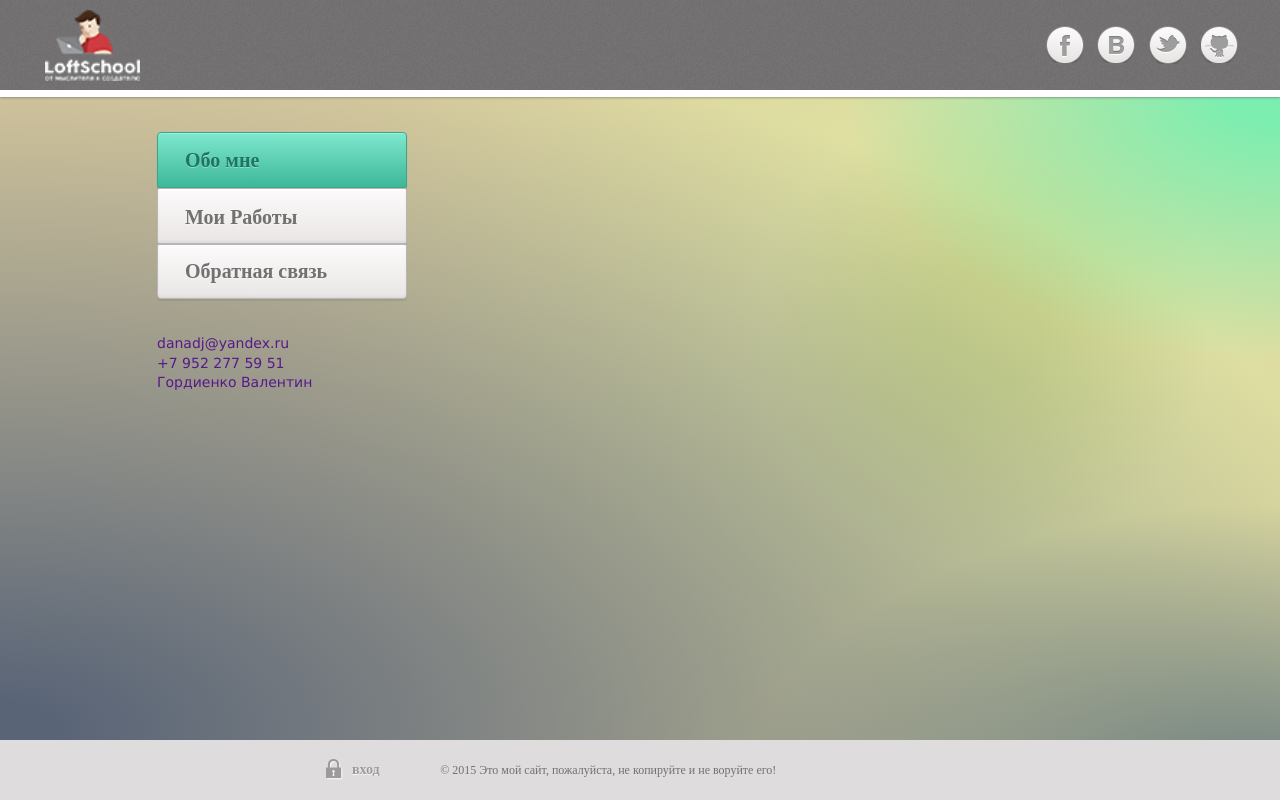
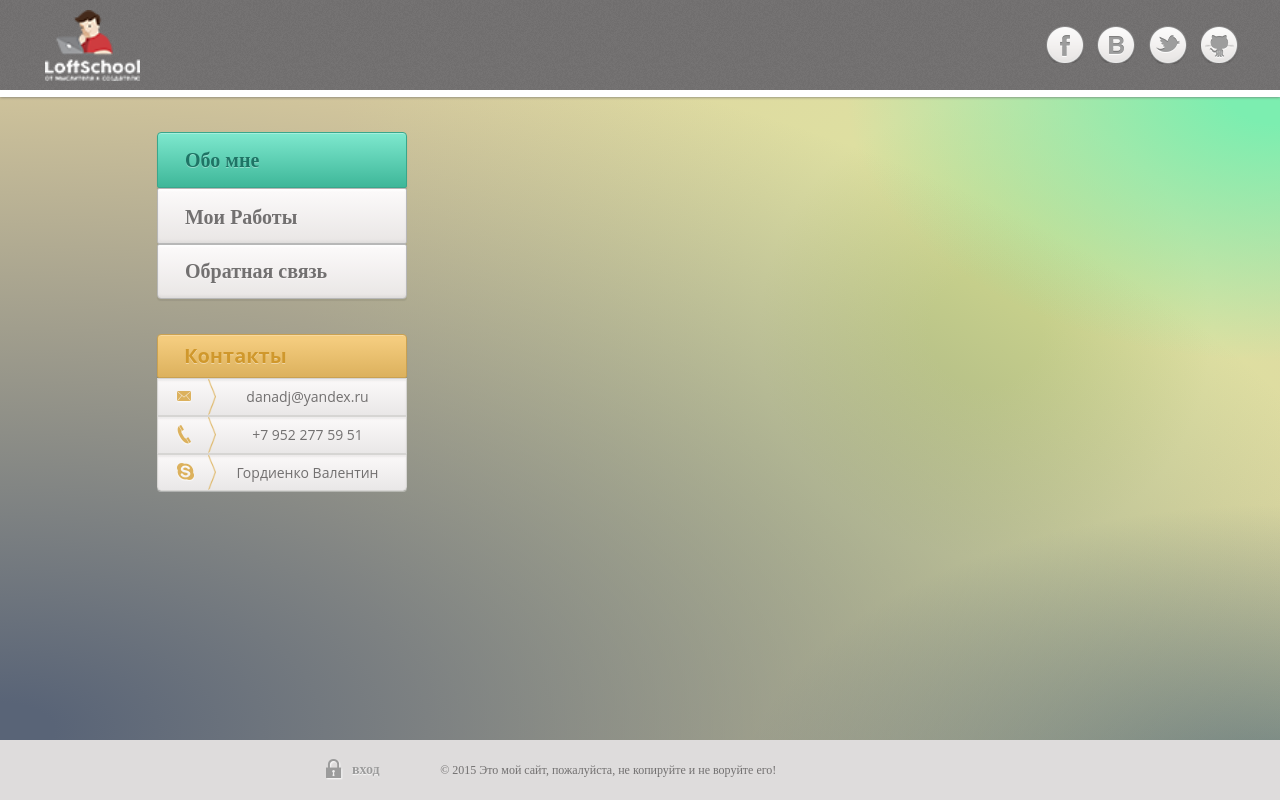
Before and after one commit to DANADJ/GVPortfolio-1, a PHP site: page / in a window 1280 px wide. Run offline with PHP 8.4, Linux system fonts and the light colour scheme; some libraries are stand-ins or nearby versions.

Commit message:
Сделал боковое меню контактов

```diff
--- a/app/css/side-nav-contact-menu.css
+++ b/app/css/side-nav-contact-menu.css
@@ -1,9 +1,10 @@
+/*Сайдбар*/
 .side {
    width: 250px;
    float: left;
 }
 /*Блок навигации*/
-.nav-menu, .contact-menu {
+.nav-menu {
    list-style: none;
    padding: 0;
    margin: 35px 0;
@@ -36,7 +37,6 @@
 .nav-menu-item-link-activePage {
    padding: 16px 27px;
    color: #1e7465;
-   display: block;
    line-height: 1.1;
    border: 1px solid #39a68b;
    background-image: -moz-linear-gradient( 90deg, rgb(62,183,153) 0%, rgb(126,232,206) 100%);
@@ -72,4 +72,84 @@
    box-shadow: 0px 2px 1px 0px rgba(9, 9, 9, 0.16),inset 0px 1px 0px 0px rgba(255, 255, 255, 0.3);
 }
 
+
 /*Блок тонтактов*/
+.contact-menu {
+   padding: 0;
+   margin: 35px 0;
+   width: 100%;
+}
+.contact-menu-list {
+   list-style: none;
+   padding: 0;
+   margin: 0;
+}
+.contact-menu-header {
+   padding: 10px 26px;
+   margin: 0;
+   font-size: 20px;
+   font-family: "Open Sans";
+   color: #d0982c;
+   line-height: 1.1;
+   text-align: left;
+   text-shadow: 0px 1px 0px rgba(255, 255, 255, 0.4);
+   border: 1px solid #caa151;
+   border-top-right-radius: 4px;
+   border-top-left-radius: 4px;
+   border-bottom-left-radius: 2px;
+   border-bottom-right-radius: 2px;
+   background-image: -moz-linear-gradient( 90deg, rgb(220,177,93) 0%, rgb(244,204,126) 90%);
+   background-image: -webkit-linear-gradient( 90deg, rgb(220,177,93) 0%, rgb(244,204,126) 90%);
+   background-image: -ms-linear-gradient( 90deg, rgb(220,177,93) 0%, rgb(244,204,126) 90%);
+   box-shadow: 0px 2px 1px 0px rgba(9, 9, 9, 0.17),inset 0px 1px 0px 0px rgba(255, 255, 255, 0.25);
+}
+.contact-menu-list-item {
+   line-height: 100%;
+   padding: 0;
+   border: 1px solid #d6d5d3;
+   background-image: -moz-linear-gradient( 90deg, #e9e7e7 0%, #fbf9f9 100%);
+   background-image: -webkit-linear-gradient( 90deg, #e9e7e7 0%, #fbf9f9 100%);
+   background-image: -ms-linear-gradient( 90deg, #e9e7e7 0%, #fbf9f9 100%);
+   box-shadow: 0px 1px 0px 0px rgba(255, 255, 255, 0.35),inset 0px 2px 2px 0px rgba(114, 112, 112, 0.1);
+}
+.contact-menu-list-item:last-child {
+   border-bottom-right-radius: 4px;
+   border-bottom-left-radius: 4px;
+}
+.contact-menu-list-item:hover {
+  border: 1px solid #d6d5d3;
+  background-image: -moz-linear-gradient( 90deg, #e0c591 0%, #fbf9f9 100%);
+  background-image: -webkit-linear-gradient( 90deg, #e0c591 0%, #fbf9f9 100%);
+  background-image: -ms-linear-gradient( 90deg, #e0c591 0%, #fbf9f9 100%);
+}
+.mail-link {
+   background: url(../images/>.png) no-repeat,
+               url(../images/mail.png) no-repeat;
+   background-size: 8px 100%, 16px 13px;
+   background-origin: border-box, none;
+   background-position: 50px 0px, 18px 50%;
+}
+.celphone-link {
+   background: url(../images/>.png) no-repeat,
+               url(../images/celphone.png) no-repeat;
+   background-size: 8px 100%, 16px 21px;
+   background-origin: border-box, none;
+   background-position: 50px 0px, 18px 50%;
+}
+.skype-link {
+   background: url(../images/>.png) no-repeat,
+               url(../images/skype.png) no-repeat;
+   background-size: 8px 100%, 18px 18px;
+   background-origin: border-box, none;
+   background-position: 50px 0px, 19px 50%;
+}
+.contact-menu-list-item-icon {
+   padding: 10px 9px 9px 60px;
+   text-align: center;
+}
+.contact-menu-list-item-link {
+   font-size: 14px;
+   font-family: "Open Sans";
+   color: #727070;
+   line-height: 1.2;
+}
--- a/app/index.html
+++ b/app/index.html
@@ -35,11 +35,26 @@
                   <li class="nav-menu-item "><a href="myworks.html" class="link-without-decorations nav-menu-item-link">Мои Работы</a></li>
                   <li class="nav-menu-item"><a href="contactwithme.html" class="link-without-decorations nav-menu-item-link">Обратная связь</a></li>
                </ul>
-               <ul class="contact-menu">
-                  <li class="contact-menu-item"><a href="" class="link-without-decorations">danadj@yandex.ru</a></li>
-                  <li class="contact-menu-item"><a href="" class="link-without-decorations">+7 952 277 59 51</a></li>
-                  <li class="contact-menu-item"><a href="" class="link-without-decorations">Гордиенко Валентин</a></li>
-               </ul>
+               <div class="contact-menu">
+                  <h3 class="contact-menu-header">Контакты</h3>
+                  <ul class="contact-menu-list">
+                     <li class="contact-menu-list-item">
+                        <div class="contact-menu-list-item-icon mail-link">
+                           <a href="mailto:danadj@yandex.ru" class="link-without-decorations contact-menu-list-item-link">danadj@yandex.ru</a>
+                        </div>
+                     </li>
+                     <li class="contact-menu-list-item">
+                        <div class="contact-menu-list-item-icon celphone-link">
+                           <a href="tel:+79522775951" class="link-without-decorations contact-menu-list-item-link">+7 952 277 59 51</a>
+                        </div>
+                     </li>
+                     <li class="contact-menu-list-item">
+                        <div class="contact-menu-list-item-icon skype-link">
+                           <a href="skype:Гордиенко Валентин" class="link-without-decorations contact-menu-list-item-link">Гордиенко Валентин</a>
+                        </div>
+                     </li>
+                  </ul>
+               </div>
             </section>
             <main class="page-content"></main>
          </section>
```
Also changed, not shown: app/images/>.png (added), app/images/celphone.png (added), app/images/mail.png (added), app/images/skype.png (added).
